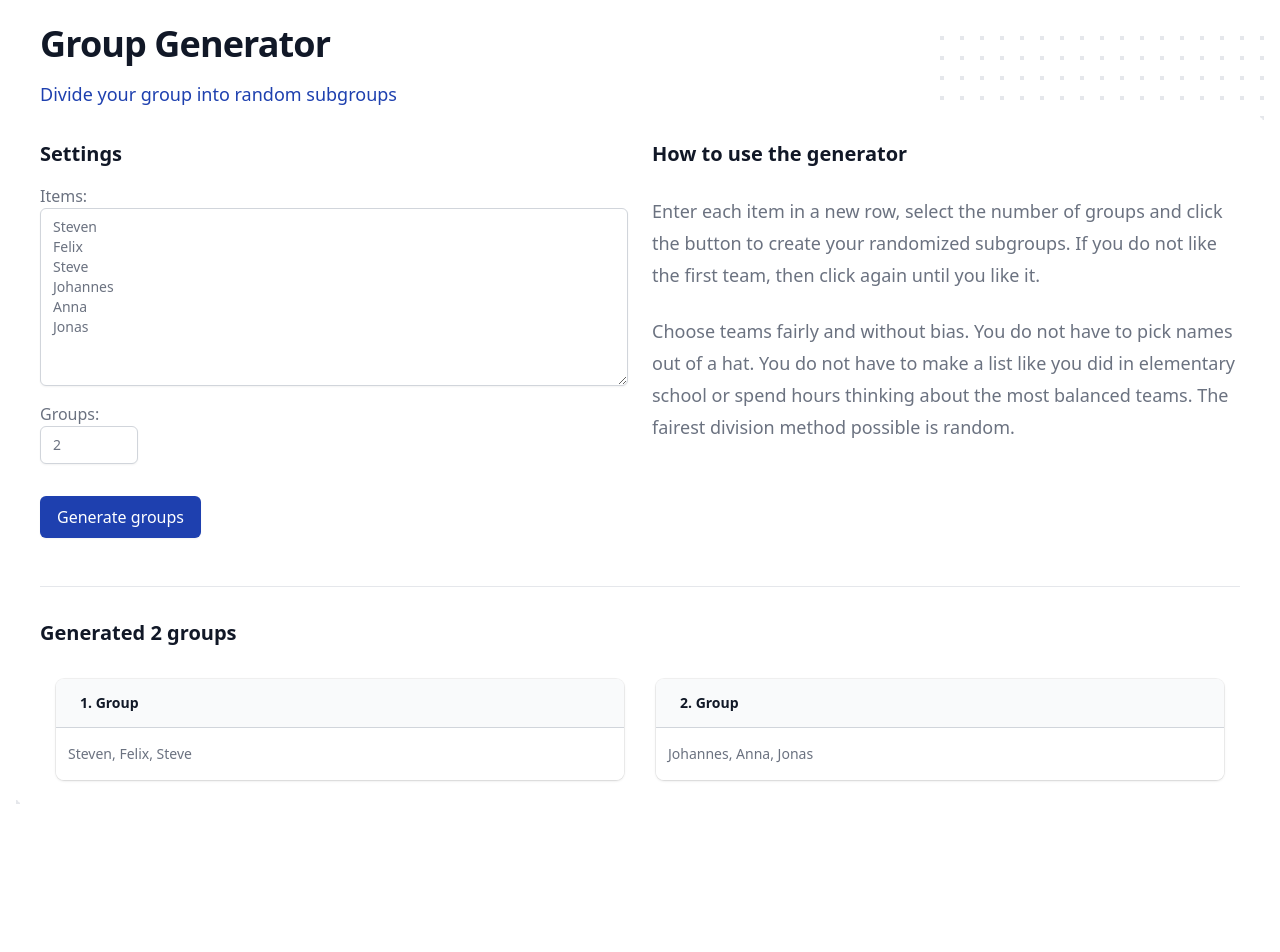
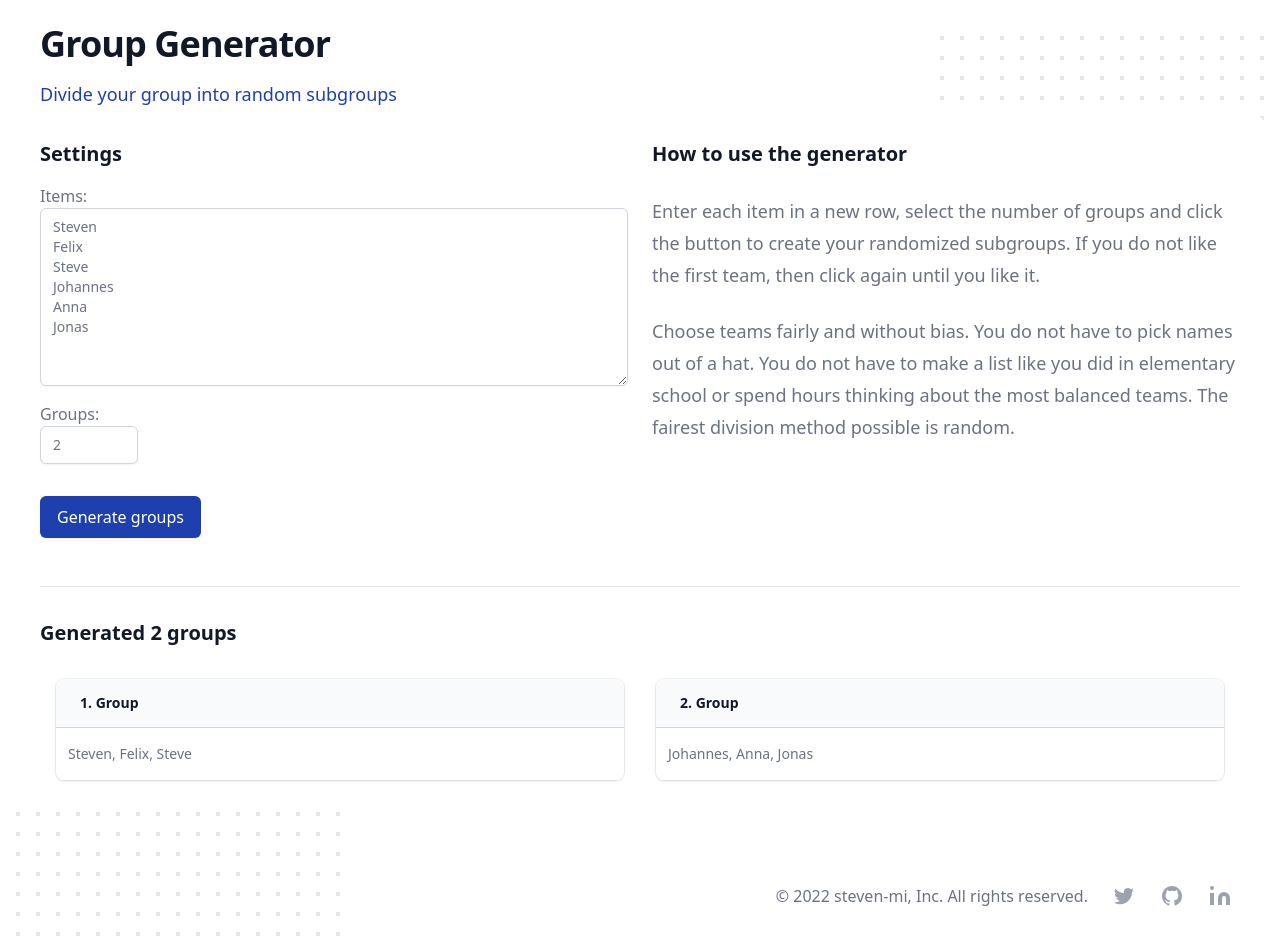
Before and after one commit to steven-mi/group-generator, a React (Create React App) app: page / in a window 1280 px wide. Shown: the top 952 px of the page. Before the commit the page ends 804 px from the top, so only its background shows below. Built offline with nearby package versions, Linux system fonts and the light colour scheme.

Commit message:
feature: add footer

```diff
--- a/src/layout/DottedBackground/index.tsx
+++ b/src/layout/DottedBackground/index.tsx
@@ -6,6 +6,43 @@
 }
 
 export const DottedBackground: React.FC<DottedBackgroundProps> = (props) => {
+
+    const social = [
+        {
+            name: 'Twitter',
+            href: 'https://twitter.com/pqbsbk',
+            icon: (props: any) => (
+                <svg fill="currentColor" viewBox="0 0 24 24" {...props}>
+                    <path
+                        d="M8.29 20.251c7.547 0 11.675-6.253 11.675-11.675 0-.178 0-.355-.012-.53A8.348 8.348 0 0022 5.92a8.19 8.19 0 01-2.357.646 4.118 4.118 0 001.804-2.27 8.224 8.224 0 01-2.605.996 4.107 4.107 0 00-6.993 3.743 11.65 11.65 0 01-8.457-4.287 4.106 4.106 0 001.27 5.477A4.072 4.072 0 012.8 9.713v.052a4.105 4.105 0 003.292 4.022 4.095 4.095 0 01-1.853.07 4.108 4.108 0 003.834 2.85A8.233 8.233 0 012 18.407a11.616 11.616 0 006.29 1.84"/>
+                </svg>
+            ),
+        },
+        {
+            name: 'GitHub',
+            href: 'https://github.com/steven-mi',
+            icon: (props: any) => (
+                <svg fill="currentColor" viewBox="0 0 24 24" {...props}>
+                    <path
+                        fillRule="evenodd"
+                        d="M12 2C6.477 2 2 6.484 2 12.017c0 4.425 2.865 8.18 6.839 9.504.5.092.682-.217.682-.483 0-.237-.008-.868-.013-1.703-2.782.605-3.369-1.343-3.369-1.343-.454-1.158-1.11-1.466-1.11-1.466-.908-.62.069-.608.069-.608 1.003.07 1.531 1.032 1.531 1.032.892 1.53 2.341 1.088 2.91.832.092-.647.35-1.088.636-1.338-2.22-.253-4.555-1.113-4.555-4.951 0-1.093.39-1.988 1.029-2.688-.103-.253-.446-1.272.098-2.65 0 0 .84-.27 2.75 1.026A9.564 9.564 0 0112 6.844c.85.004 1.705.115 2.504.337 1.909-1.296 2.747-1.027 2.747-1.027.546 1.379.202 2.398.1 2.651.64.7 1.028 1.595 1.028 2.688 0 3.848-2.339 4.695-4.566 4.943.359.309.678.92.678 1.855 0 1.338-.012 2.419-.012 2.747 0 .268.18.58.688.482A10.019 10.019 0 0022 12.017C22 6.484 17.522 2 12 2z"
+                        clipRule="evenodd"
+                    />
+                </svg>
+            ),
+        },
+        {
+            name: 'LinkedIn',
+            href: 'https://www.linkedin.com/in/steven-mi/',
+            icon: (props: any) => (
+                <svg fill="currentColor" viewBox="0 0 24 24" {...props}>
+                    <path stroke="none" d="M16 8a6 6 0 016 6v7h-4v-7a2 2 0 00-2-2 2 2 0 00-2 2v7h-4v-7a6 6 0 016-6zM2 9h4v12H2z"></path>
+                    <circle cx="4" cy="4" r="2" stroke="none"></circle>
+                </svg>
+            ),
+        },
+    ]
+
     return (
         <div className="relative">
             <svg
@@ -55,6 +92,21 @@
             <div className="relative md:bg-white md:p-6 rounded-lg">
                 {props.children}
             </div>
+            <footer className="bg-white">
+                <div className="max-w-7xl mx-auto py-12 px-4 overflow-hidden sm:px-6 lg:px-8">
+                    <div className="mt-8 flex justify-end space-x-6">
+                        <p className="text-base text-gray-500">
+                            &copy; 2022 steven-mi, Inc. All rights reserved.
+                        </p>
+                        {social.map((item) => (
+                            <a key={item.name} href={item.href} className="text-gray-400 hover:text-gray-500">
+                                <span className="sr-only">{item.name}</span>
+                                <item.icon className="h-6 w-6" aria-hidden="true"/>
+                            </a>
+                        ))}
+                    </div>
+                </div>
+            </footer>
         </div>
 
     );
```
